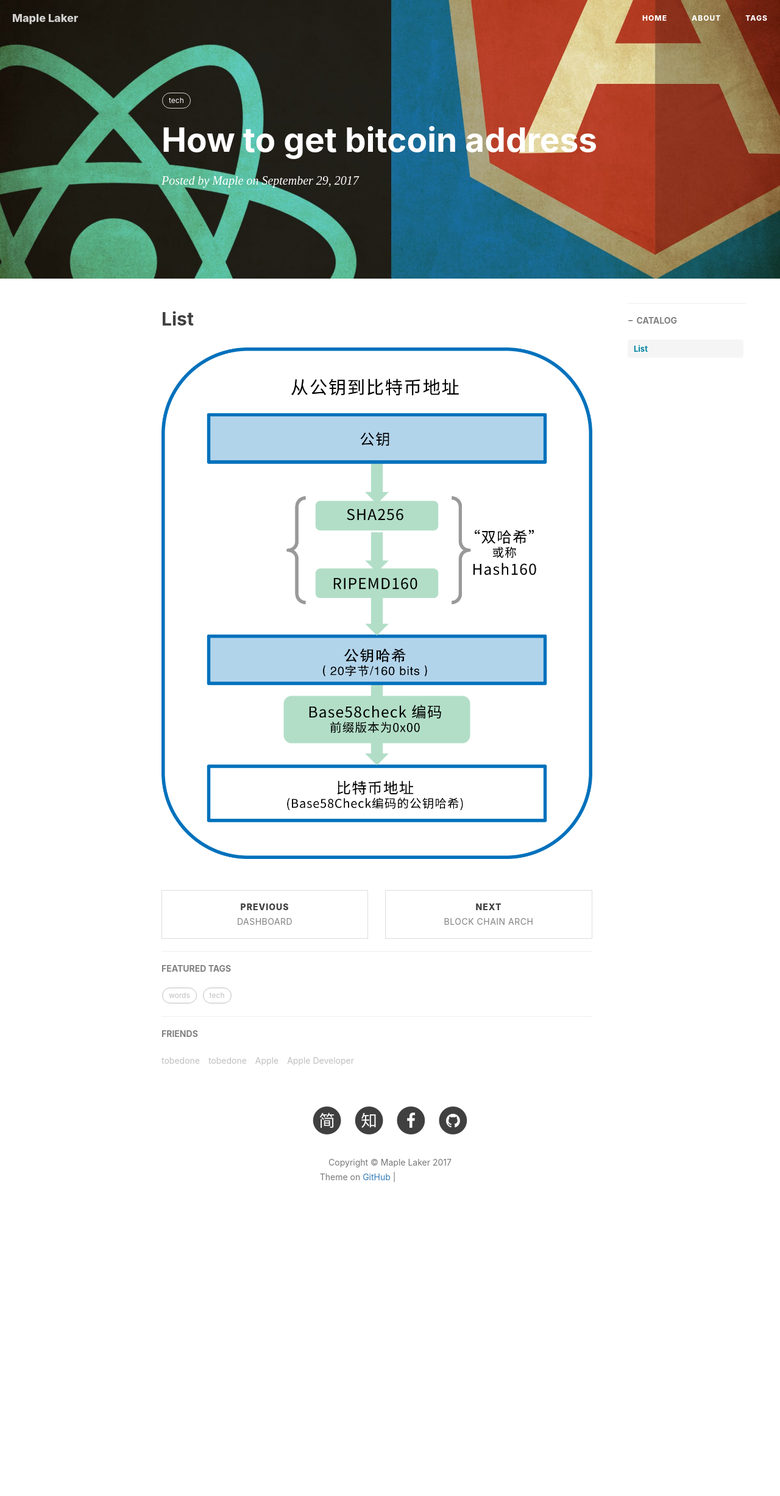
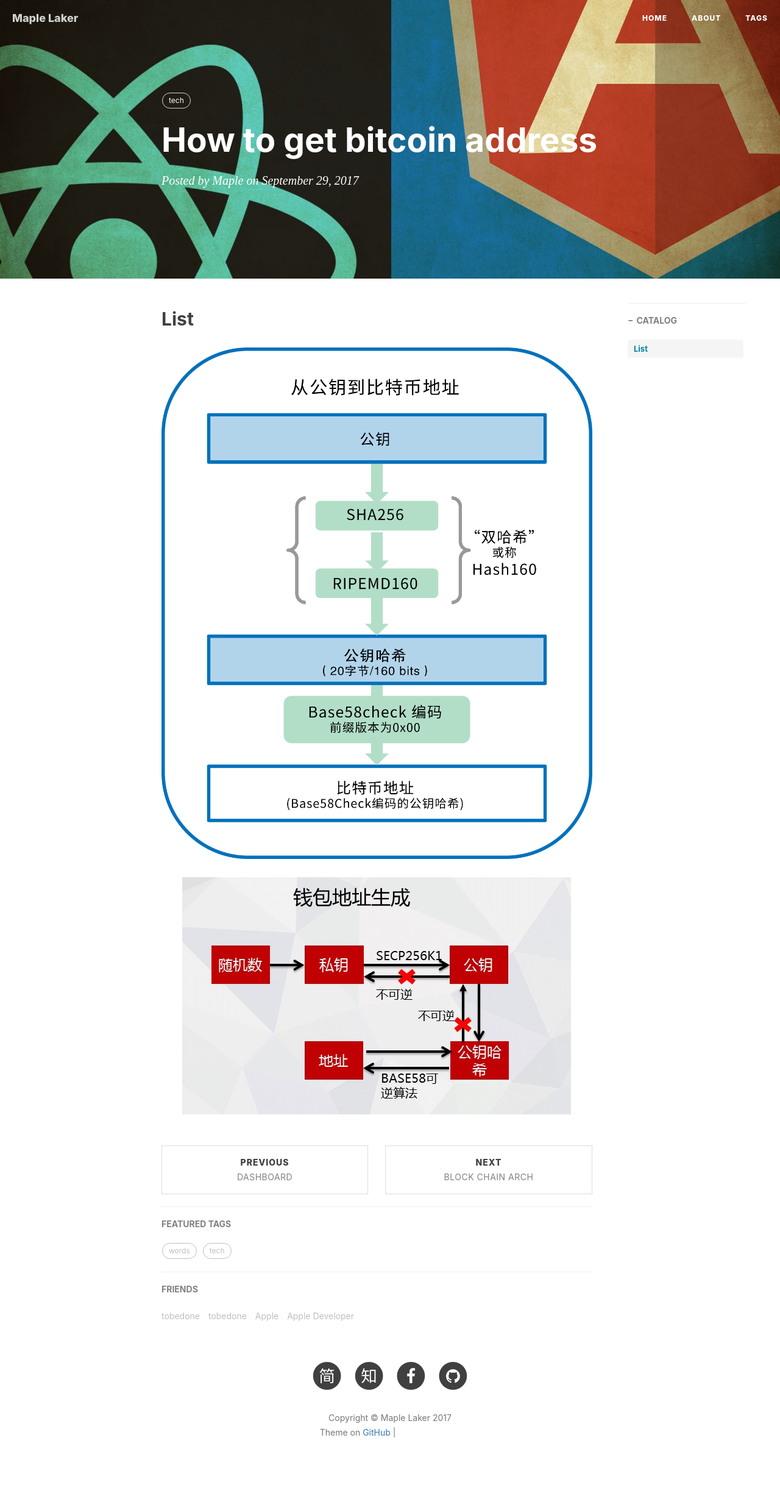
Before and after one commit to MapleLaker/MapleLaker.github.io, a Jekyll site: the page built from _posts/2017-09-29-How to get bitcoin address.md, in a window 1280 px wide. Shown: the whole page at 61% size. Built offline with Jekyll 4.4.1, drawn with Linux system fonts in a browser that asks for light colours; nearby versions of some CDN libraries; comment, search, counter and statistics services are not loaded; before the commit the page ends 2035 px from its top, so only the background shows below that; grey boxes are pictures that could not be loaded.

Commit message:
Update 2017-09-29-How to get bitcoin address.md

```diff
--- a/_posts/2017-09-29-How to get bitcoin address.md
+++ b/_posts/2017-09-29-How to get bitcoin address.md
@@ -12,3 +12,5 @@ tags:
 ## List
 
 ![image](https://github.com/MapleLaker/MapleLaker.github.io/blob/master/img/bitcoin-address.png?raw=true)
+
+![image](https://github.com/MapleLaker/MapleLaker.github.io/blob/master/img/bitcoin-alg.png?raw=true)
```
